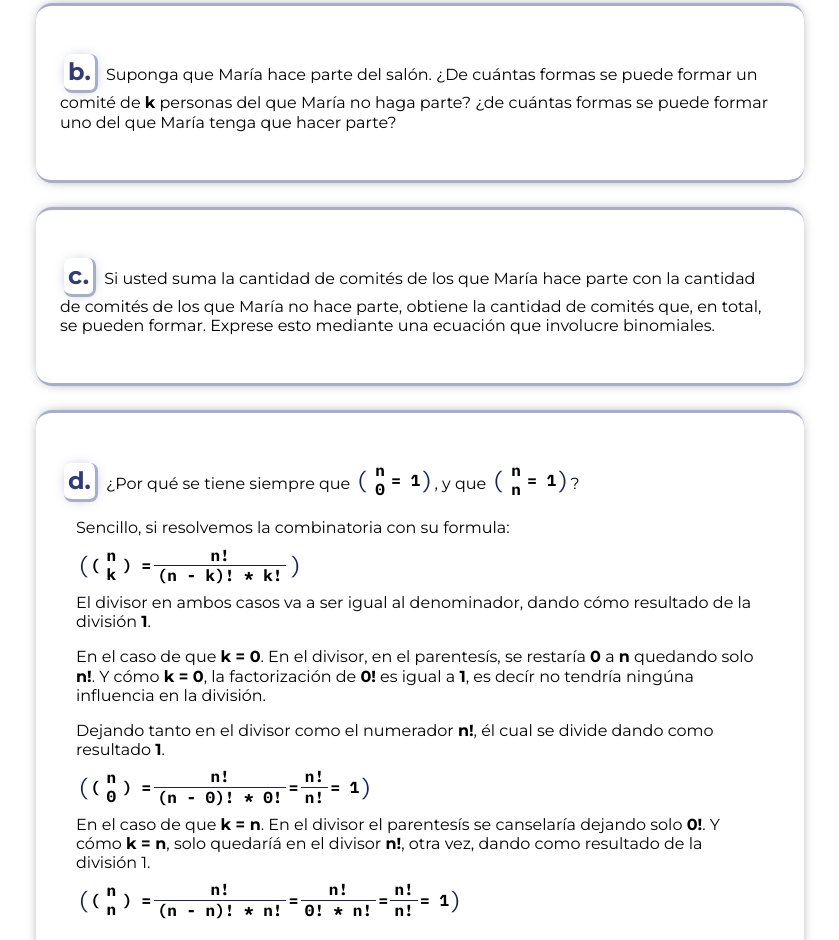
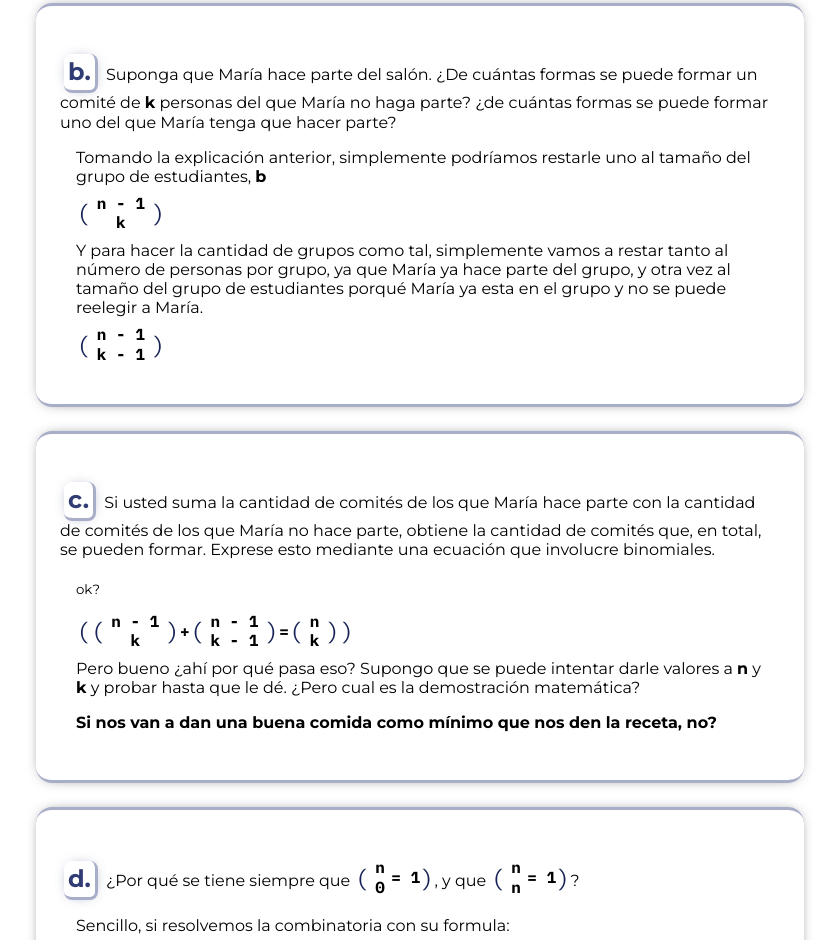
Before and after one commit to Bl4ky113/Unal_Basic_Math_Programming_Exercises, a plain HTML site: page index.html in a window 1280 px wide. Shown: the part 1881-2821 px from the top of the page, without its empty margins (220-1059 px from the left). Drawn offline with Linux system fonts and the light colour scheme.

Commit message:
Added b and c

```diff
--- a/index.html
+++ b/index.html
@@ -189,6 +189,26 @@
 				</p>
 			</div>
 			<div class="answer">
+				<p class="text">
+					Tomando la explicación anterior, simplemente podríamos restarle uno al tamaño del grupo de estudiantes, <b>b</b>
+				</p>
+				<p class="expression">
+					<span class="expression--vertical">
+						<span>n - 1</span>
+						<span>k</span>
+					</span>
+				</p>
+				<p class="text">
+					Y para hacer la cantidad de grupos como tal, simplemente vamos a restar tanto al número de personas por grupo,
+					ya que María ya hace parte del grupo, y otra vez al tamaño del grupo de estudiantes porqué María ya esta en el grupo
+					y no se puede reelegir a María.
+				</p>
+				<p class="expression">
+					<span class="expression--vertical">
+						<span>n - 1</span>
+						<span>k - 1</span>
+					</span>
+				</p>
 			</div>
 		</article>
 		<article>
@@ -202,6 +222,38 @@
 				</p>
 			</div>
 			<div class="answer">
+				<p class="text">
+					<sub>ok?<sub>
+				</p>
+				<p class="expression">
+					<span class="expression">
+						<span class="expression--vertical">
+							<span>n - 1</span>
+							<span>k</span>
+						</span>
+					</span>
+					+
+					<span class="expression">
+						<span class="expression--vertical">
+							<span>n - 1</span>
+							<span>k - 1</span>
+						</span>
+					</span>
+					=
+					<span class="expression">
+						<span class="expression--vertical">
+							<span>n</span>
+							<span>k</span>
+						</span>
+					</span>
+				</p>
+				<p class="text">
+					Pero bueno ¿ahí por qué pasa eso? Supongo que se puede intentar darle valores a <b>n</b> y <b>k</b> y probar hasta que le dé.
+					¿Pero cual es la demostración matemática?
+				</p>
+				<p class="text">
+					<b>Si nos van a dan una buena comida como mínimo que nos den la receta, no?</b>
+				</p>
 			</div>
 		</article>
 		<article>
```
